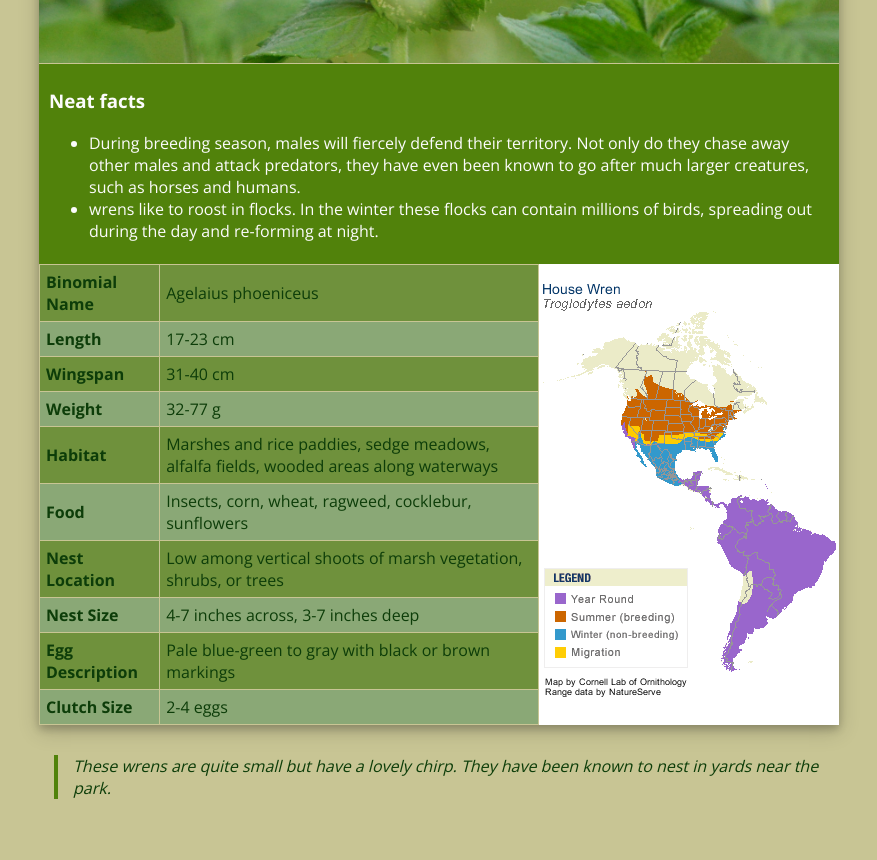
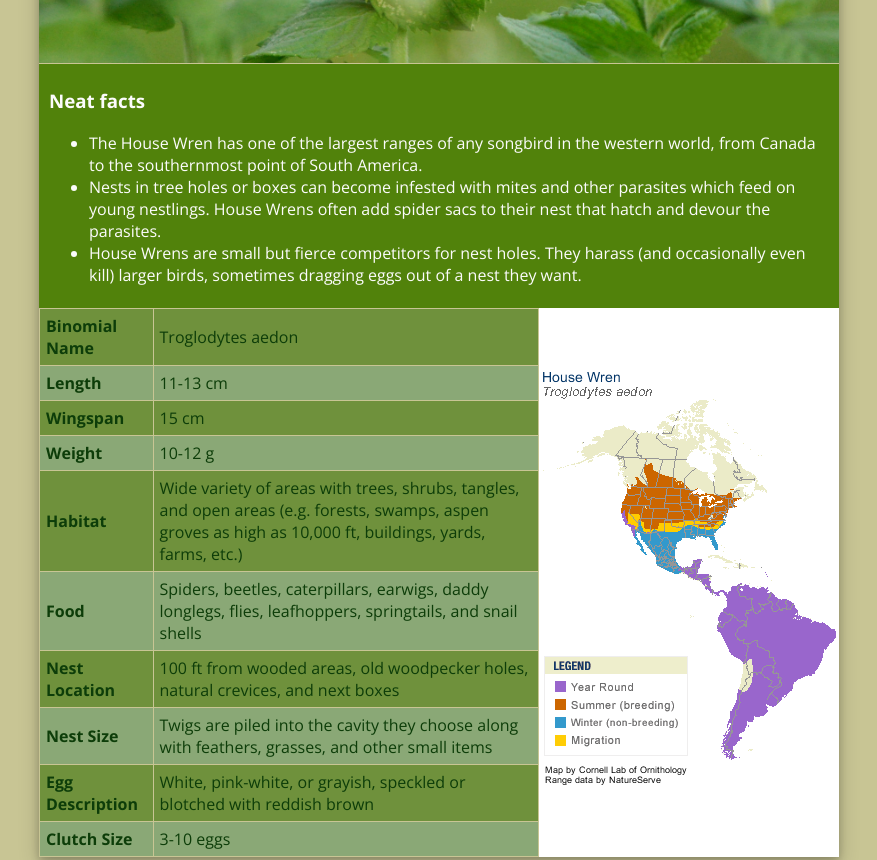
Before and after one commit to Hhpon/seng513-1, a plain HTML site: page pages/wren.html in a window 1280 px wide. Shown: the part 640-1500 px from the top of the page, without its empty margins (201-1078 px from the left). Before the commit the page ends 1469 px from the top, so only its background shows below. Drawn offline with nearby package versions, Linux system fonts and the light colour scheme; a web font is replaced by a local one.

Commit message:
wren complete

```diff
--- a/pages/wren.html
+++ b/pages/wren.html
@@ -26,22 +26,23 @@
             <div class="note">
               <h3>Neat facts</h3>
               <ul>
-                <li>During breeding season, males will fiercely defend their territory. Not only do they chase away other males and attack predators, they have even been known to go after much larger creatures, such as horses and humans.</li>
-                <li>wrens like to roost in flocks. In the winter these flocks can contain millions of birds, spreading out during the day and re-forming at night.</li>
+                <li>The House Wren has one of the largest ranges of any songbird in the western world, from Canada to the southernmost point of South America.</li>
+                <li>Nests in tree holes or boxes can become infested with mites and other parasites which feed on young nestlings. House Wrens often add spider sacs to their nest that hatch and devour the parasites.</li>
+                <li>House Wrens are small but fierce competitors for nest holes. They harass (and occasionally even kill) larger birds, sometimes dragging eggs out of a nest they want.</li>
               </ul>
             </div>
             <div class="fact">
               <table class="fact">
-                <tr><th>Binomial Name</th><td>Agelaius phoeniceus</td></tr>
-                <tr><th>Length</th><td>17-23 cm</td></tr>
-                <tr><th>Wingspan</th><td>31-40 cm</td></tr>
-                <tr><th>Weight</th><td>32-77 g</td></tr>
-                <tr><th>Habitat</th><td>Marshes and rice paddies, sedge meadows, alfalfa fields, wooded areas along waterways</td></tr>
-                <tr><th>Food</th><td>Insects, corn, wheat, ragweed, cocklebur, sunflowers</td></tr>
-                <tr><th>Nest Location</th><td>Low among vertical shoots of marsh vegetation, shrubs, or trees</td></tr>
-                <tr><th>Nest Size</th><td>4-7 inches across, 3-7 inches deep</td></tr>
-                <tr><th>Egg Description</th><td>Pale blue-green to gray with black or brown markings</td></tr>
-                <tr><th>Clutch Size</th><td>2-4 eggs</td></tr>
+                <tr><th>Binomial Name</th><td>Troglodytes aedon</td></tr>
+                <tr><th>Length</th><td>11-13 cm</td></tr>
+                <tr><th>Wingspan</th><td>15 cm</td></tr>
+                <tr><th>Weight</th><td>10-12 g</td></tr>
+                <tr><th>Habitat</th><td>Wide variety of areas with trees, shrubs, tangles, and open areas (e.g. forests, swamps, aspen groves as high as 10,000 ft, buildings, yards, farms, etc.)</td></tr>
+                <tr><th>Food</th><td>Spiders, beetles, caterpillars, earwigs, daddy longlegs, flies, leafhoppers, springtails, and snail shells</td></tr>
+                <tr><th>Nest Location</th><td>100 ft from wooded areas, old woodpecker holes, natural crevices, and next boxes</td></tr>
+                <tr><th>Nest Size</th><td>Twigs are piled into the cavity they choose along with feathers, grasses, and other small items</td></tr>
+                <tr><th>Egg Description</th><td>White, pink-white, or grayish, speckled or blotched with reddish brown</td></tr>
+                <tr><th>Clutch Size</th><td>3-10 eggs</td></tr>
               </table>
               <div><img class="map" src="../img/wren_map.gif" alt="Wren Map"></div>
             </div>
```
